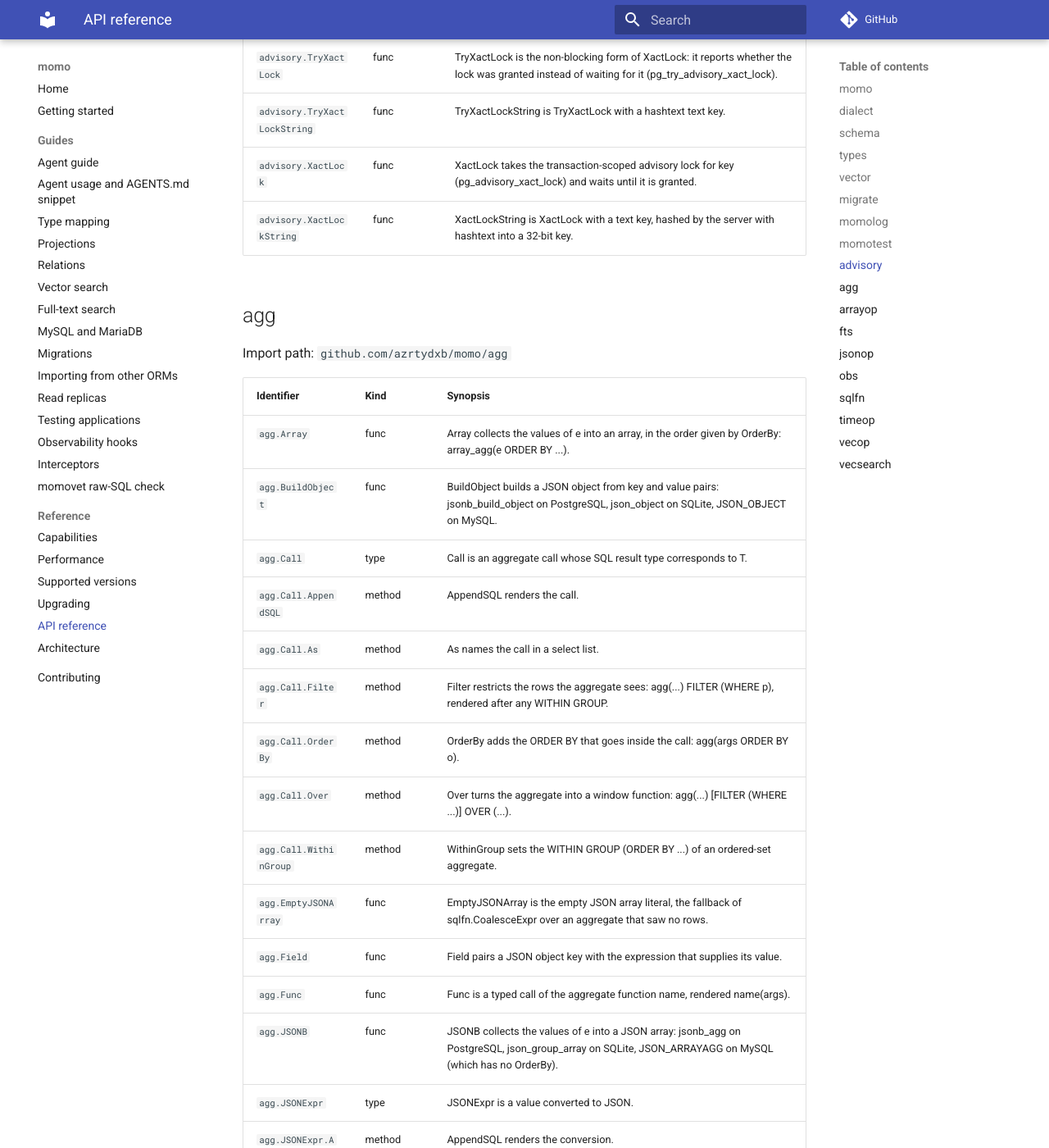
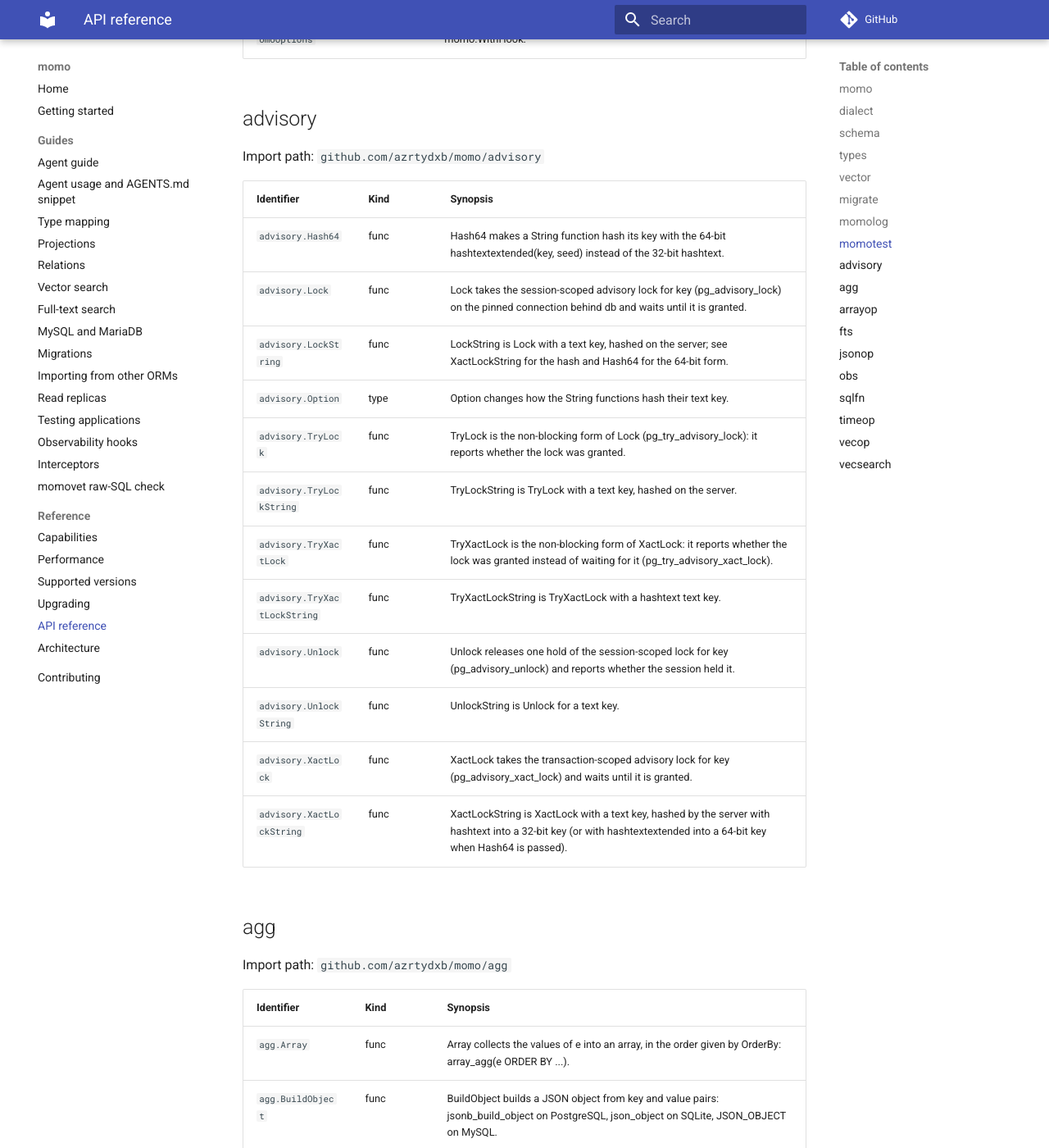
Before and after one commit to azrtydxb/momo, an MkDocs documentation site: the page built from docs/reference.md, in a window 1280 px wide and 1400 px high, scrolled down 56084 px. Shown: the whole window at 82% size. Built offline with MkDocs 1.6.1 and Material for MkDocs 9.7.7, drawn with Linux system fonts in a browser that asks for light colours; comment, search, counter and statistics services are not loaded; the version menu is left out; some of the changed text lies outside the part shown.

Commit message:
docs: regenerate reference and capabilities from CI
Refs #65 Refs #67 Refs #68

```diff
--- a/docs/reference.md
+++ b/docs/reference.md
@@ -108,6 +108,7 @@ Import path: `github.com/azrtydxb/momo`
 | `momo.DB.Begin`                        | method | Begin starts an explicit transaction.                                                                                                                                                                                                                                           |
 | `momo.DB.Dialect`                      | method | Dialect returns the dialect of the connection.                                                                                                                                                                                                                                  |
 | `momo.DB.Driver`                       | method | Driver returns the underlying driver, e.g.                                                                                                                                                                                                                                      |
+| `momo.DB.IsPinned`                     | method | IsPinned reports whether db is a handle from OnConn, whose statements all run on one pinned connection.                                                                                                                                                                         |
 | `momo.DB.OnConn`                       | method | OnConn returns a handle whose statements all run on pc, a connection pinned with Pinner.Pin.                                                                                                                                                                                    |
 | `momo.DB.Replica`                      | method | Replica returns a read handle whose plain reads go to replica i, unless the context is a unit of work that has written: then reads go to the primary.                                                                                                                           |
 | `momo.DB.Tx`                           | method | Tx runs fn in a transaction.                                                                                                                                                                                                                                                    |
@@ -446,6 +447,8 @@ Import path: `github.com/azrtydxb/momo`
 | `momo.SelectQuery.Exists`              | method | Exists reports whether the query yields any row.                                                                                                                                                                                                                                |
 | `momo.SelectQuery.Explain`             | method | Explain runs EXPLAIN (never EXPLAIN ANALYZE) for the query and returns the plan text, one line per row joined by newlines.                                                                                                                                                      |
 | `momo.SelectQuery.First`               | method | First applies LIMIT 1 and returns the first row, or ErrNotFound.                                                                                                                                                                                                                |
+| `momo.SelectQuery.ForKeyShare`         | method | ForKeyShare adds FOR KEY SHARE (PostgreSQL only): the weakest row lock, which only blocks changes to the key columns and deletes.                                                                                                                                               |
+| `momo.SelectQuery.ForNoKeyUpdate`      | method | ForNoKeyUpdate adds FOR NO KEY UPDATE (PostgreSQL only): a write lock that does not block foreign-key inserts and FOR KEY SHARE locks on the same row, so it suits a row update that leaves the key columns alone.                                                              |
 | `momo.SelectQuery.ForShare`            | method | ForShare adds FOR SHARE (PostgreSQL).                                                                                                                                                                                                                                           |
 | `momo.SelectQuery.ForUpdate`           | method | ForUpdate adds FOR UPDATE (PostgreSQL).                                                                                                                                                                                                                                         |
 | `momo.SelectQuery.From`                | method | From replaces the FROM source (a table, aliased table, CTE or subquery).                                                                                                                                                                                                        |
@@ -913,12 +916,20 @@ Import path: `github.com/azrtydxb/momo/momotest`
 
 Import path: `github.com/azrtydxb/momo/advisory`
 
-| Identifier                   | Kind | Synopsis                                                                                                                                         |
-| ---------------------------- | ---- | ------------------------------------------------------------------------------------------------------------------------------------------------ |
-| `advisory.TryXactLock`       | func | TryXactLock is the non-blocking form of XactLock: it reports whether the lock was granted instead of waiting for it (pg_try_advisory_xact_lock). |
-| `advisory.TryXactLockString` | func | TryXactLockString is TryXactLock with a hashtext text key.                                                                                       |
-| `advisory.XactLock`          | func | XactLock takes the transaction-scoped advisory lock for key (pg_advisory_xact_lock) and waits until it is granted.                               |
-| `advisory.XactLockString`    | func | XactLockString is XactLock with a text key, hashed by the server with hashtext into a 32-bit key.                                                |
+| Identifier                   | Kind | Synopsis                                                                                                                                                             |
+| ---------------------------- | ---- | -------------------------------------------------------------------------------------------------------------------------------------------------------------------- |
+| `advisory.Hash64`            | func | Hash64 makes a String function hash its key with the 64-bit hashtextextended(key, seed) instead of the 32-bit hashtext.                                              |
+| `advisory.Lock`              | func | Lock takes the session-scoped advisory lock for key (pg_advisory_lock) on the pinned connection behind db and waits until it is granted.                             |
+| `advisory.LockString`        | func | LockString is Lock with a text key, hashed on the server; see XactLockString for the hash and Hash64 for the 64-bit form.                                            |
+| `advisory.Option`            | type | Option changes how the String functions hash their text key.                                                                                                         |
+| `advisory.TryLock`           | func | TryLock is the non-blocking form of Lock (pg_try_advisory_lock): it reports whether the lock was granted.                                                            |
+| `advisory.TryLockString`     | func | TryLockString is TryLock with a text key, hashed on the server.                                                                                                      |
+| `advisory.TryXactLock`       | func | TryXactLock is the non-blocking form of XactLock: it reports whether the lock was granted instead of waiting for it (pg_try_advisory_xact_lock).                     |
+| `advisory.TryXactLockString` | func | TryXactLockString is TryXactLock with a hashtext text key.                                                                                                           |
+| `advisory.Unlock`            | func | Unlock releases one hold of the session-scoped lock for key (pg_advisory_unlock) and reports whether the session held it.                                            |
+| `advisory.UnlockString`      | func | UnlockString is Unlock for a text key.                                                                                                                               |
+| `advisory.XactLock`          | func | XactLock takes the transaction-scoped advisory lock for key (pg_advisory_xact_lock) and waits until it is granted.                                                   |
+| `advisory.XactLockString`    | func | XactLockString is XactLock with a text key, hashed by the server with hashtext into a 32-bit key (or with hashtextextended into a 64-bit key when Hash64 is passed). |
 
 ## agg
 
@@ -1075,6 +1086,7 @@ Import path: `github.com/azrtydxb/momo/timeop`
 | `timeop.AddInterval`           | func   | AddInterval is ts + iv: the timestamp moved forward by the interval.                                                                                                                                    |
 | `timeop.AtTimeZone`            | func   | AtTimeZone is (e AT TIME ZONE 'zone') on PostgreSQL: a timestamptz becomes the wall-clock timestamp without time zone in zone, and a timestamp is read as wall-clock in zone and becomes a timestamptz. |
 | `timeop.AtTimeZoneExpr`        | func   | AtTimeZoneExpr is AtTimeZone with the zone taken from a string expression, for example a column holding each row's zone.                                                                                |
+| `timeop.ClockTimestamp`        | func   | ClockTimestamp is the wall-clock time at the moment it is evaluated: clock_timestamp() on PostgreSQL, which changes within a statement and a transaction, unlike Now.                                   |
 | `timeop.CurrentTimestamp`      | func   | CurrentTimestamp is CURRENT_TIMESTAMP, with microsecond precision on MySQL, and the same millisecond text as Now on SQLite.                                                                             |
 | `timeop.Expr`                  | type   | Expr is a timestamp-valued expression built by AtTimeZone, AddInterval, SubInterval, Now, CurrentTimestamp or Trunc.                                                                                    |
 | `timeop.Expr.AppendSQL`        | method | AppendSQL renders the expression for the dialect of b.                                                                                                                                                  |
@@ -1107,6 +1119,7 @@ Import path: `github.com/azrtydxb/momo/timeop`
 | `timeop.IntervalWeek`          | const  | The interval units every dialect supports.                                                                                                                                                              |
 | `timeop.IntervalYear`          | const  | The interval units every dialect supports.                                                                                                                                                              |
 | `timeop.Now`                   | func   | Now is the database clock: now() on PostgreSQL (the start of the transaction), NOW(6) on MySQL, and strftime of 'now' in momo's timestamp format on SQLite.                                             |
+| `timeop.StatementTimestamp`    | func   | StatementTimestamp is the time the current statement started: statement_timestamp() on PostgreSQL, which differs from Now inside a transaction that runs several statements.                            |
 | `timeop.SubInterval`           | func   | SubInterval is ts - iv: the timestamp moved back by the interval.                                                                                                                                       |
 | `timeop.Trunc`                 | func   | Trunc rounds a timestamp down to the start of its unit: date_trunc('day', e) on PostgreSQL, and the equivalent strftime or DATE_FORMAT composition on SQLite and MySQL.                                 |
 | `timeop.TruncDay`              | const  | The truncation units every dialect supports.                                                                                                                                                            |
```
Also changed, not shown: other parts of docs/reference.md (+1 -1 lines), docs/capabilities.md (+4 -4 lines).
